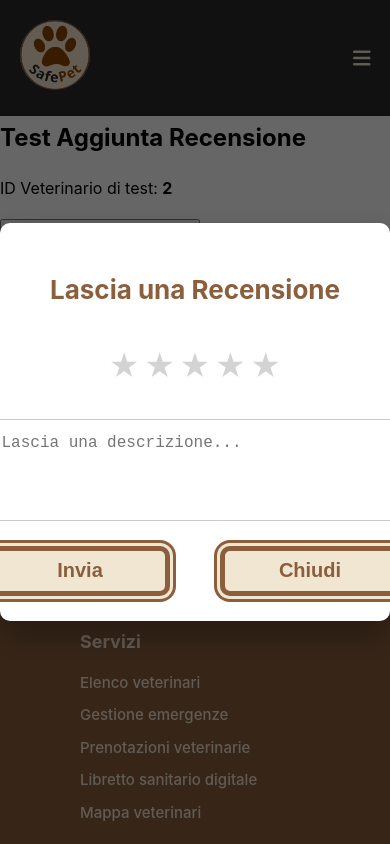
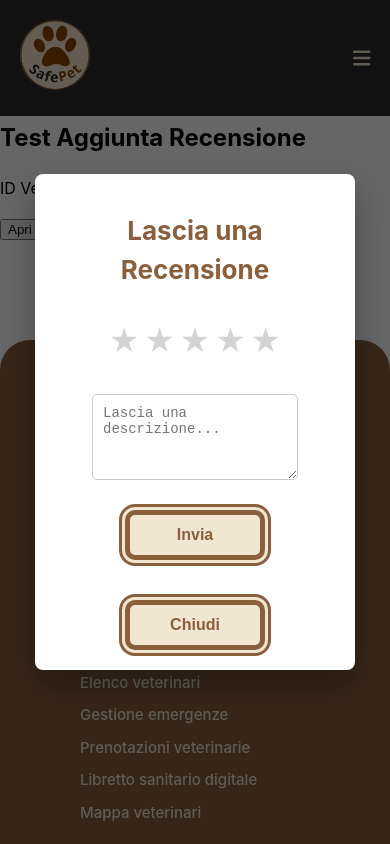
Before and after one commit to Progetto-SafePet/SafePet_frontend, a React (Vite) app in the folder safepet/: page /TestRecensione in a window 390 px wide. Both pictures are taken after a click on the button "Apri form Aggiunta Recensione". Shown: the top 844 px of the page. Built offline with nearby package versions, Linux system fonts and the light colour scheme.

Commit message:
bug fixes per messaggi di errore e responsive

```diff
--- a/safepet/src/components/formAggiuntaRecensione/AggiungiRecensione.scss
+++ b/safepet/src/components/formAggiuntaRecensione/AggiungiRecensione.scss
@@ -10,7 +10,7 @@
 
 .modal-box {
   background: #fff;
-  padding: 25px 25px;
+  padding: 20px;
   border-radius: 10px;
   width: 95%;
   max-width: 500px;
@@ -23,7 +23,7 @@
 }
 
 .modal-box h2 {
-  margin-bottom: 25px;
+  margin-bottom: 20px;
   text-align: center;
   font-size: 26px;
   color: var(--clr-primary-20);
@@ -36,9 +36,10 @@
   display: flex;
   flex-direction: column;
   align-items: center;
+}
 
-  input,
-  textarea {
+.user-box input,
+.user-box textarea {
   width: 90%;
   padding: 14px 12px;
   font-size: 16px;
@@ -49,22 +50,20 @@
   resize: vertical;
 }
 
-  input:focus,
-  textarea:focus {
+.user-box input:focus,
+.user-box textarea:focus {
   outline: none;
   border-color: var(--clr-primary-20);
-  }
-
 }
 
 .rating-box {
   align-items: center;
   width: 100%;
+}
 
-  div {
+.rating-box div {
   display: flex;
   align-items: center;
-  }
 }
 
 .msg-error {
@@ -79,10 +78,10 @@
   display: flex;
   justify-content: center;
   margin-top: 25px;
+}
 
-  button {
+.side-boxes-login button {
   margin: 0 10px;
-  }
 }
 
 .button-primary-Recensione {
@@ -99,11 +98,46 @@
   font-weight: 800;
   box-shadow: 0 0 0 3px var(--clr-primary-40), 0 0 0 6px var(--clr-primary-20);
   transition: box-shadow 0.3s ease, transform 0.2s ease;
+}
 
-  &:hover {
+.button-primary-Recensione:hover {
   cursor: pointer;
   box-shadow: 0 0 0 6px var(--clr-primary-40), 0 0 0 6px var(--clr-primary-20);
   transform: translateY(-2px);
   text-decoration: none !important;
 }
+
+@media (max-width: 480px) {
+  .modal-box {
+    width: 90%;
+    max-width: 320px;
+    padding: 15px;
+    border-radius: 8px;
+    box-sizing: border-box; /* ✅ Include padding nel calcolo */
+    overflow: hidden; /* ✅ Evita elementi che escono */
   }
+
+  .user-box input,
+  .user-box textarea {
+    width: 100%;
+    max-width: 100%; /* ✅ Blocca larghezza */
+    font-size: 14px;
+    padding: 10px;
+    box-sizing: border-box;
+    overflow-x: hidden;
+  }
+
+  .side-boxes-login {
+    flex-wrap: wrap; /* ✅ Se i bottoni non ci stanno, vanno sotto */
+    justify-content: center;
+    width: 100%;
+  }
+
+  .side-boxes-login button,
+  .button-primary-Recensione {
+    width: 100%; /* ✅ Bottoni larghi quanto il contenitore */
+    max-width: 140px; /* ✅ Limite per non esagerare */
+    margin: 5px auto;
+    font-size: 16px;
+  }
+}
--- a/safepet/src/components/formAggiuntaRecensione/AggiungiRecensione.tsx
+++ b/safepet/src/components/formAggiuntaRecensione/AggiungiRecensione.tsx
@@ -33,10 +33,14 @@ const FormRecensione: React.FC<Props> = ({ veterinarioId, onSuccess, onClose })
         if (!descrizione.trim()) {
             newErrors.descrizione = "La descrizione è obbligatoria";
         } else if (descrizione.length > 100) {
-            newErrors.descrizoine = "La descrizione non può superare i 100 caratteri";
+            newErrors.descrizione = "La descrizione non può superare i 100 caratteri";
         }
 
         setError(newErrors);
+        // *** AGGIUNGI QUESTO LOG ***
+        console.log("Errore di validazione (Punteggio):", newErrors.punteggio);
+        console.log("Stato degli errori dopo il set:", newErrors);
+        // *************************
         return Object.keys(newErrors).length === 0;
     };
 
@@ -136,15 +140,13 @@ const FormRecensione: React.FC<Props> = ({ veterinarioId, onSuccess, onClose })
                         {error.descrizione && <div className="msg-error">{error.descrizione}</div>}
                     </div>
 
-                        {error.descrizione && <div className="msg-error">{error.descrizione}</div>}
-
                     {serverError && <div className="msg-error">{serverError}</div>}
 
                     <div className="side-boxes-login">
                         <button
                             type="submit"
                             className="button-primary-Recensione"
-                            disabled={submitting || punteggio === 0}
+                            disabled={submitting}
                         >
                             {submitting ? "Salvataggio..." : "Invia"}
                         </button>
```
Lines whose indentation alone changed are shown as unchanged.
